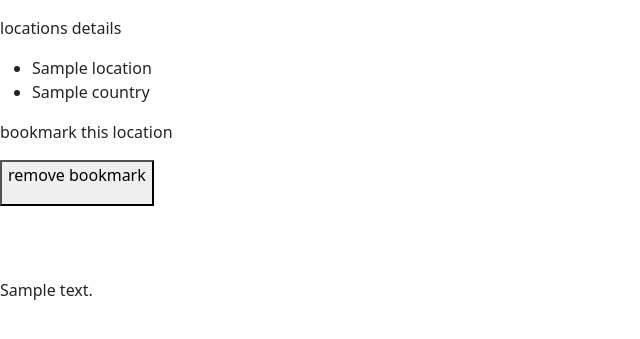
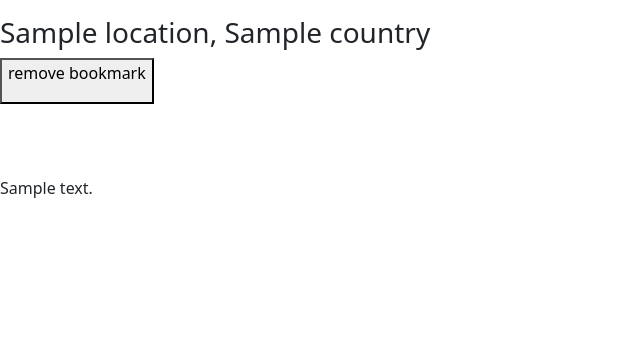
Before and after one commit to Cillian-G/neverending_guidebook, a Django app: a page that uses templates/location.html in a window 1280 px wide. Shown: the part 176-515 px from the top of the page, without its empty margins (0-640 px from the left). Run offline with Django 3.2, Linux system fonts and the light colour scheme; a user stored in the database is signed in; tables that the repository leaves empty hold one stand-in row (values such as "Sample post"); some libraries are stand-ins or nearby versions.

Commit message:
Format location listing headin

```diff
--- a/templates/location.html
+++ b/templates/location.html
@@ -3,15 +3,10 @@
 {% load crispy_forms_tags %}
 
 <div>
-    <p>locations details</p>
-    <ul>
-        <li>{{ location.title }}</li>
-        <li>{{ location.country }}</li>
-    </ul>
+    <h3>{{ location.title }}, {{ location.country }}</h3>
+
     {% if request.user.patron.patron_status or location.preview %}
     {% if user.is_authenticated %}
-
-        <p>bookmark this location</p>
         <form action="{% url 'location_bookmark' location.slug %}" method="POST">
             {% csrf_token %}
             {% if not bookmarked %}
```
